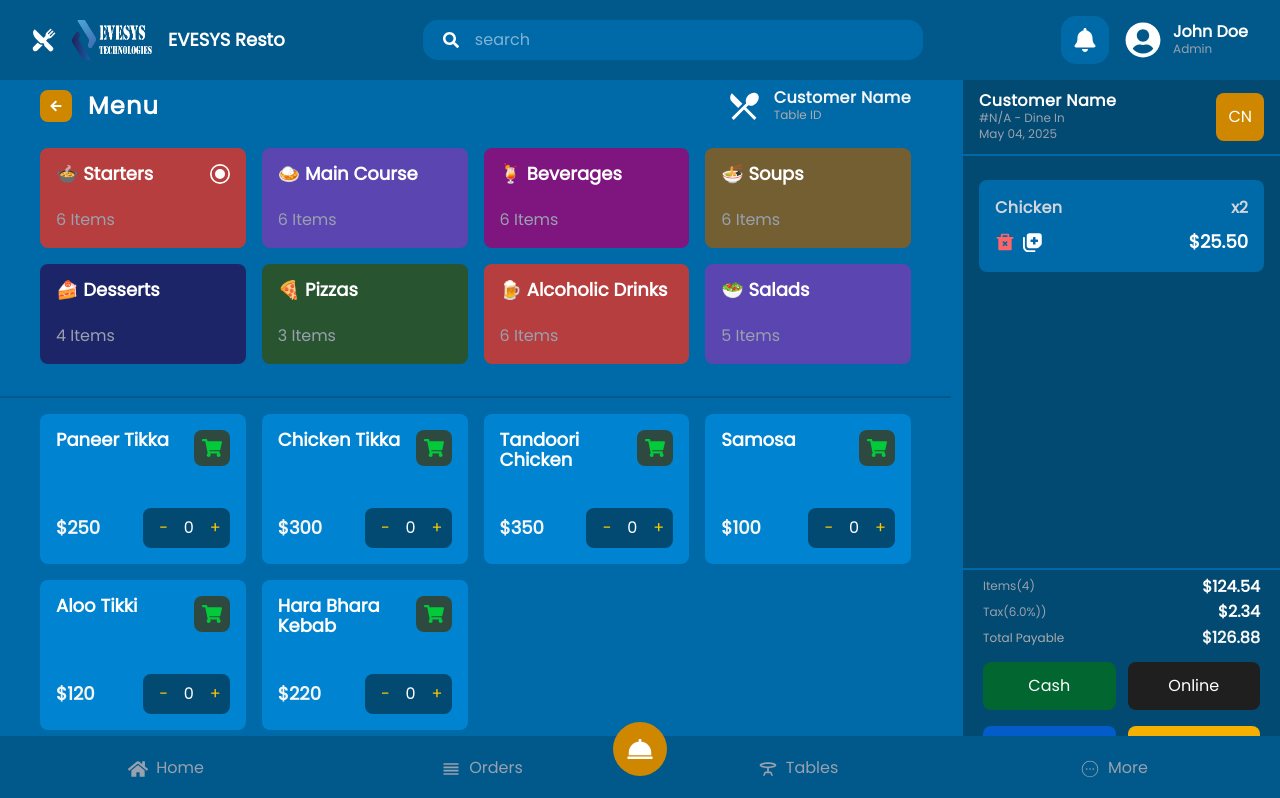
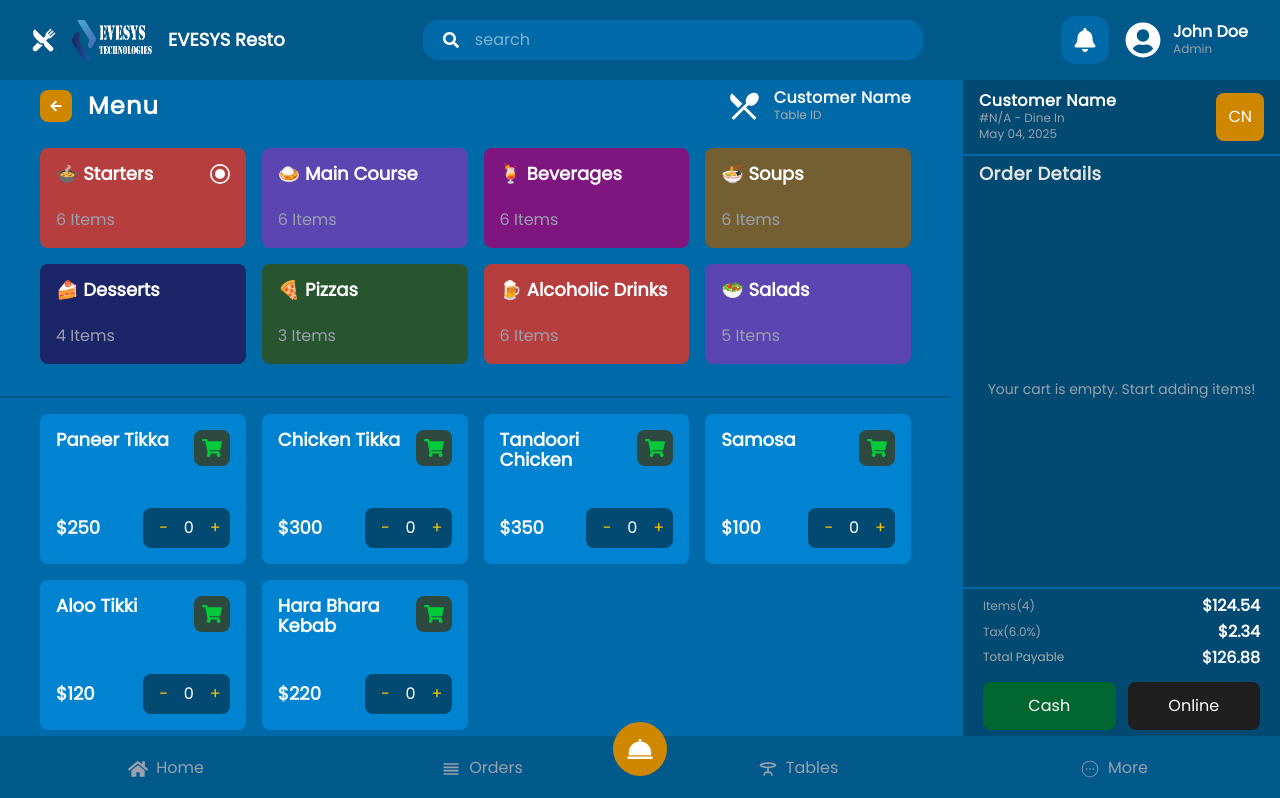
Before and after one commit to tharindu009/EVESYSResto, a React (Vite) app in the folder frontend/: page /menu in a window 1280 px wide. Shown: the top 798 px of the page. Built offline with nearby package versions, Linux system fonts and the light colour scheme.

Commit message:
update billing

```diff
--- a/frontend/src/components/menu/BillInfo.jsx
+++ b/frontend/src/components/menu/BillInfo.jsx
@@ -1,9 +1,18 @@
 import React, { useState } from 'react'
+import { useSelector } from 'react-redux';
+import { getTotalPrice } from '../../redux/slices/cartSlice';
 
 const BillInfo = () => {
 
 
     const [paymentMethod, setPaymentMethod] = useState("Cash");
+
+    const total = useSelector(getTotalPrice);
+    const taxRate = parseFloat(import.meta.env.VITE_TAX_AMOUNT || 0); // Default to 0 if not defined
+    const tax = (total * taxRate) / 100;
+    const currancy = import.meta.env.VITE_CURRENCY || "$"; // Default to $ if not defined
+
+    const cartData = useSelector((state) => state.cart);
 
     return (
         <>
@@ -12,7 +21,7 @@ const BillInfo = () => {
                 <h1 className='text-white text-md font-bold'>$124.54</h1>
             </div>
             <div className='flex items-center justify-between px-5 mt-2'>
-                <p className='text-xs text-gray-400 font-medium mt-2'>Tax(6.0%))</p>
+                <p className='text-xs text-gray-400 font-medium mt-2'>Tax(6.0%)</p>
                 <h1 className='text-white text-md font-bold'>$2.34</h1>
             </div>
             <div className="flex items-center justify-between px-5 mt-2">
--- a/frontend/src/components/menu/CartItems.jsx
+++ b/frontend/src/components/menu/CartItems.jsx
@@ -1,26 +1,60 @@
-import React from 'react'
+import React, { useEffect, useRef } from 'react'
 import { RiDeleteBin2Fill } from "react-icons/ri";
 import { FaNotesMedical } from "react-icons/fa6";
+import { useSelector } from 'react-redux';
+import { removeItem } from '../../redux/slices/cartSlice';
+import { useDispatch } from 'react-redux';
 
 const CartItems = () => {
+
+    const cartData = useSelector((state) => state.cart);
+    const dispatch = useDispatch();
+    const scrolLRef = useRef();
+
+    const handleRemove = (itemId) => {
+        dispatch(removeItem(itemId));
+    }
+
+    useEffect(() => {
+        if (scrolLRef.current) {
+            scrolLRef.current.scrollTo({
+                top: scrolLRef.current.scrollHeight,
+                behavior: "smooth"
+            })
+        }
+    }, [cartData]);
+
+
     return (
         <div className='px-4 py-2'>
+            <h1 className="text-lg text-[#e4e4e4] font-semibold tracking-wide">
+                Order Details
+            </h1>
 
-            <div className='mt-4 overflow-y-scroll scrollbar-hide h-[380px]'>
-                <div className='bg-sky-700 rounded-lg px-4 py-4 mb-2'>
+            <div className="mt-4 overflow-y-scroll scrollbar-hide h-[380px]" ref={scrolLRef} >
+
+                {cartData.length === 0 ? (
+                    <p className="text-gray-400 text-sm flex justify-center items-center h-[380px]">Your cart is empty. Start adding items!</p>
+                ) : cartData.map((item, index) => {
+                    return (
+                        <div key={item.id || index} className='bg-sky-700 rounded-lg px-4 py-4 mb-2'>
                             <div className='flex items-center justify-between'>
-                        <h1 className='text-gray-300 font-semibold tracking-wide text-md'>Chicken</h1>
-                        <p className='text-gray-300 font-semibold'>x2</p>
+                                <h1 className='text-gray-300 font-semibold tracking-wide text-md'> {item.name}</h1>
+                                <p className='text-gray-300 font-semibold'>x{item.quantity}</p>
                             </div>
                             <div className='flex items-center justify-between mt-2'>
                                 <div className='flex items-center gap-2'>
-                            <RiDeleteBin2Fill className='border-black text-red-400 text-xl cursor-pointer' size={20} />
+                                    <RiDeleteBin2Fill onClick={() => handleRemove(item.id)} className='border-black text-red-400 text-xl cursor-pointer' size={20} />
                                     <FaNotesMedical className='text-white text-xl cursor-pointer' size={20} />
                                 </div>
-                        <p className='text-white text-lg font-semibold'>$25.50</p>
+                                <p className='text-white text-lg font-semibold'>${item.price}</p>
                             </div>
 
                         </div>
+                    )
+                })}
+
+
             </div>
         </div>
     )
--- a/frontend/src/components/menu/MenuContainer.jsx
+++ b/frontend/src/components/menu/MenuContainer.jsx
@@ -2,6 +2,8 @@ import React, { useState } from 'react'
 import { menus } from '../../constants'
 import { GrRadialSelected } from "react-icons/gr";
 import { FaShoppingCart } from "react-icons/fa";
+import { useDispatch } from 'react-redux';
+import { addItems } from '../../redux/slices/cartSlice';
 
 
 const MenuContainer = () => {
@@ -9,6 +11,7 @@ const MenuContainer = () => {
     const [selected, setSelected] = useState(menus[0]);
     const [itemId, setItemId] = useState();
     const [itemCount, setItemCount] = useState(0);
+    const dispatch = useDispatch();
 
     const increment = (id) => {
         setItemId(id);
@@ -21,6 +24,16 @@ const MenuContainer = () => {
         if (itemCount <= 0) return;
         setItemCount((prev) => prev - 1);
     };
+
+    const handleAddToCart = (item) => {
+        if (itemCount === 0) return;
+
+        const { name, price } = item;
+        const newObj = { id: new Date().toISOString(), name, pricePerQuantity: price, quantity: itemCount, price: price * itemCount };
+
+        dispatch(addItems(newObj));
+        setItemCount(0);
+    }
 
     return (
         <>
@@ -50,13 +63,14 @@ const MenuContainer = () => {
                     return (
                         <div
                             key={item.id}
-                            className="flex flex-col items-start justify-between p-4 rounded-lg h-[150px] hover:bg-sky-800 bg-sky-600"
+                            className="flex flex-col items-start justify-between p-4 rounded-lg h-[150px] hover:shadow-lg bg-sky-600"
                         >
                             <div className="flex items-start justify-between w-full">
                                 <h1 className="text-white text-lg font-semibold">
                                     {item.name}
                                 </h1>
-                                <button className="bg-[#2e4a40] text-[#02ca3a] p-2 rounded-lg"><FaShoppingCart size={20} /></button>
+                                <button onClick={() => handleAddToCart(item)}
+                                    className="bg-[#2e4a40] text-[#02ca3a] p-2 rounded-lg cursor-pointer hover:bg-gray-500"><FaShoppingCart size={20} /></button>
                             </div>
                             <div className="flex items-center justify-between w-full">
                                 <p className="text-[#f5f5f5] text-lg font-bold">
--- /dev/null
+++ b/frontend/src/redux/slices/cartSlice.js
@@ -0,0 +1,26 @@
+import { createSlice } from '@reduxjs/toolkit';
+
+const initialState = [];
+
+const cartSlice = createSlice({
+    name: "cart",
+    initialState,
+    reducers: {
+        addItems: (state, action) => {
+            state.push(action.payload);
+        },
+
+        removeItem: (state, action) => {
+            return state.filter(item => item.id != action.payload);
+        },
+
+        removeAllItems: (state) => {
+            return [];
+        }
+    }
+})
+
+
+export const getTotalPrice = (state) => state.cart.reduce((total, item) => total + item.price, 0);
+export const { addItems, removeItem, removeAllItems } = cartSlice.actions;
+export default cartSlice.reducer;
--- a/frontend/src/redux/store.js
+++ b/frontend/src/redux/store.js
@@ -1,9 +1,11 @@
 import { configureStore } from '@reduxjs/toolkit';
 import customerSlice from './slices/CustomerSlice';
+import cartSlice from './slices/cartSlice';
 
 const store = configureStore({
     reducer: {
         customer: customerSlice,
+        cart: cartSlice
     },
 
     devTools: import.meta.env.NODE_ENV !== "production",
```
Also changed, not shown: 2 other files (tests, documents, lock files or other folders). Lines whose indentation alone changed are shown as unchanged.
